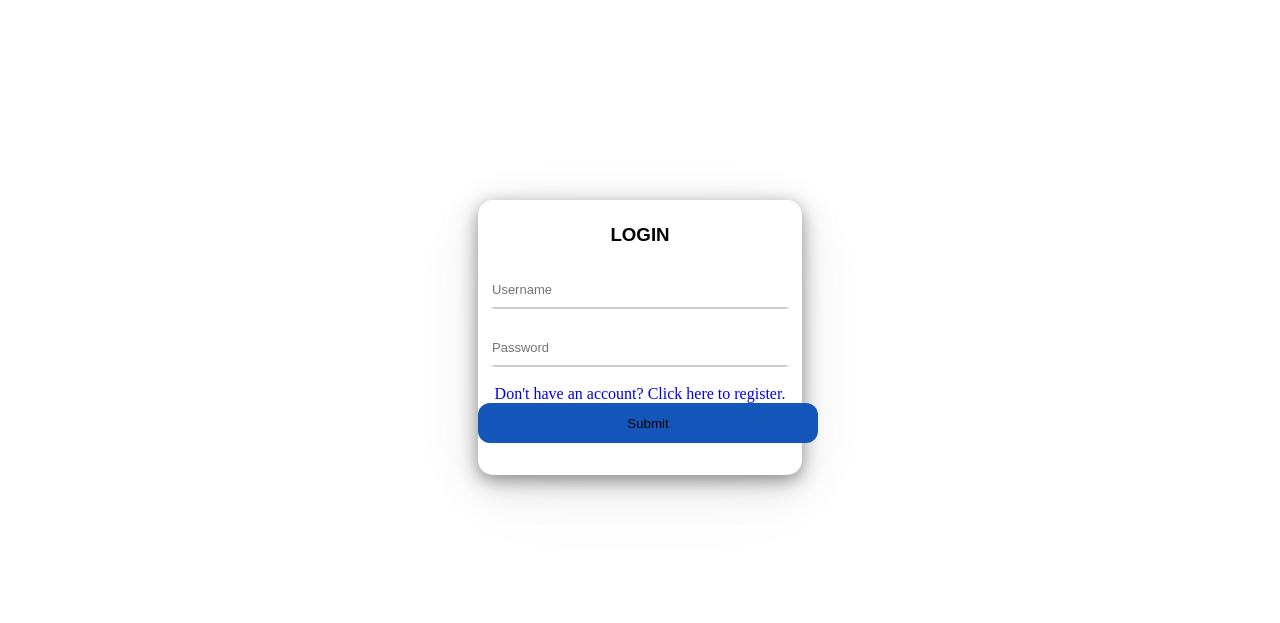
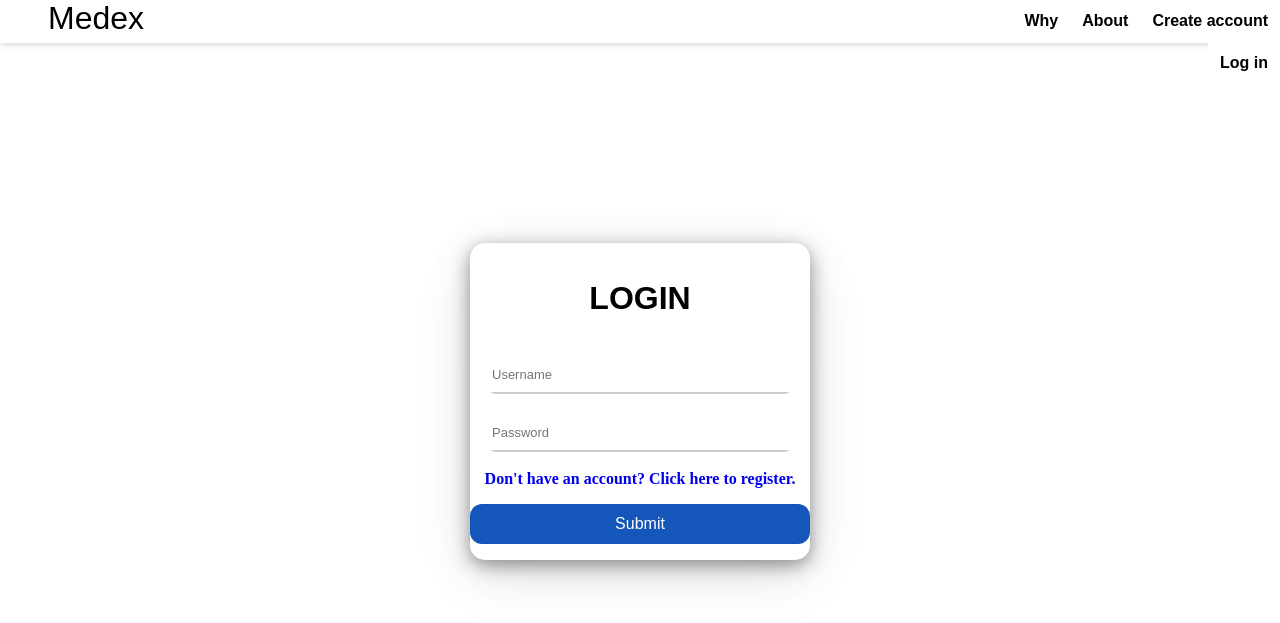
Before and after one commit to aditya303030/medex-web, a Django app: page /login/ in a window 1280 px wide. Shown: the top 623 px of the page. Run offline with Django 3.2, Linux system fonts and the light colour scheme.

Commit message:
added base.html and navbar to login page

```diff
--- a/home/static/home.css
+++ b/home/static/home.css
@@ -1,5 +1,5 @@
 body {
-    background-color:whitesmoke;
+    background-color:white;
     margin: 0;
 }
 
@@ -8,11 +8,15 @@ body {
     box-shadow: 0 4px 6px -1px rgba(0, 0, 0, 0.1),
     0 2px 4px -1px rgba(0, 0, 0, 0.06);
     margin-left: 0px;
+    height: 2.7rem;
 }
 
 .header div.nav-area div.main-head a {
     text-decoration: none;
     font-size: 2rem;
+    color: black;
+    font-family:  Noto Sans TC,sans-serif;
+    margin-left: 3rem;
 }
 
 .header div.nav-area {
@@ -26,7 +30,8 @@ body {
     padding-top: 0.75rem;
     padding-bottom: 0.75rem;
     float: right;
-
+    color: black;
+    font-family:  Noto Sans TC,sans-serif;
 }
 
 .header div.nav-area div.main-head {
@@ -121,3 +126,7 @@ body {
 .main-content div.container div.section.section-how {
     height: 24rem;
 }
+
+.form-container-login div.login-container {
+    width: 90rem;
+}
--- a/home/static/users.css
+++ b/home/static/users.css
@@ -13,28 +13,19 @@ body {
     margin:200px;
     margin-left: 470px;
     margin-right: 470px;
-    /* width: 300px; */
     height: 510px;
-    /* box-shadow:
-    0 1.6px 1.2px rgba(0, 0, 0, 0.008),
-    0 3.4px 2.7px rgba(0, 0, 0, 0.015),
-    0 5.8px 4.6px rgba(0, 0, 0, 0.022),
-    0 8.7px 6.9px rgba(0, 0, 0, 0.028),
-    0 12.5px 10px rgba(0, 0, 0, 0.034),
-    0 17.7px 14.2px rgba(0, 0, 0, 0.041),
-    0 25.1px 20.1px rgba(0, 0, 0, 0.05),
-    0 36.5px 29.2px rgba(0, 0, 0, 0.063),
-    0 56.3px 45px rgba(0, 0, 0, 0.086),
-    0 100px 80px rgba(0, 0, 0, 0.17); */
     box-shadow:
     0 5px 17.3px rgba(0, 0, 0, 0.39),
     0 10.4px 43.6px rgba(0, 0, 0, 0.135),
     0 18.9px 92.5px rgba(0, 0, 0, 0.036),
     0 33.4px 206.5px rgba(0, 0, 0, -0.021),
-    0 84px 500px rgba(0, 0, 0, -0.048)
-;
+    0 84px 500px rgba(0, 0, 0, -0.048);
+    border-radius: 15px;
+}
 
-    border-radius: 15px;
+.form-container-login div.main h3 {
+    font-family:  Noto Sans TC,sans-serif;
+    font-size: 2rem;
 }
 
 .form-container-login {
@@ -42,18 +33,6 @@ body {
     margin:200px;
     margin-left: 470px;
     margin-right: 470px;
-    height: 275px;
-    /* box-shadow:
-    0 1.6px 1.2px rgba(0, 0, 0, 0.008),
-    0 3.4px 2.7px rgba(0, 0, 0, 0.015),
-    0 5.8px 4.6px rgba(0, 0, 0, 0.022),
-    0 8.7px 6.9px rgba(0, 0, 0, 0.028),
-    0 12.5px 10px rgba(0, 0, 0, 0.034),
-    0 17.7px 14.2px rgba(0, 0, 0, 0.041),
-    0 25.1px 20.1px rgba(0, 0, 0, 0.05),
-    0 36.5px 29.2px rgba(0, 0, 0, 0.063),
-    0 56.3px 45px rgba(0, 0, 0, 0.086),
-    0 100px 80px rgba(0, 0, 0, 0.17); */
     box-shadow:
     0 5px 17.3px rgba(0, 0, 0, 0.39),
     0 10.4px 43.6px rgba(0, 0, 0, 0.135),
@@ -85,14 +64,18 @@ body {
 .input:focus::placeholder {
     color: transparent;
 }
+
 .button {
     width: 340px;
     height: 40px;
+    margin-bottom: 1rem;
+    margin-top: 1rem;
     border-radius: 12px;
     background-color: rgb(20, 86, 185);
     border: none;
-    transition: ease-out 0.3s;
-    font-family: Arial, sans-serif;
+    font-family: Noto Sans TC,sans-serif ;
+    color: white;
+    font-size: 1rem;
 }
 
 .button:focus {
--- /dev/null
+++ b/home/templates/base.html
@@ -0,0 +1,32 @@
+<!DOCTYPE html>
+<html>
+    <head>
+        <meta charset="UTF-8">
+        <meta name="description" content="Medex">
+        <link rel="stylesheet" href="../static/home.css">
+    </head>
+    <body>
+
+        <div class="header">
+            <div class="nav-area">
+              <div class="main-head">
+                <a href="/">Medex</a>
+              </div>
+              <div class="main-nav-link-bar">
+                <a class="link register-link" href="/register" align='center'><strong>Create account</a>
+                <a class="link about-link" href="/about">About</a>
+                <a class="link why-link" href="/why/">Why</a>
+                {% if request.user.is_authenticated%}
+                  Hello, {{user.first_name}}
+                  <a href="/logout" class="link logout-link">Logout</a>
+                {%else %}
+                <a class="link login-link" href="/login">Log in</a>
+                {%endif%}
+              </div>
+            </div>
+          </div>
+        {%block login-content%}
+        {%endblock%}
+
+    </body>
+</html>
--- a/home/templates/login.html
+++ b/home/templates/login.html
@@ -1,3 +1,6 @@
+<!DOCTYPE html>
+{% extends "base.html" %}
+{%block login-content%}
 <html>
     <head>
         <meta charset="UTF-8">
@@ -22,3 +25,4 @@
         </div>
     </body>
 </html>
+{%endblock%}
```
Also changed, not shown: home/templates/home.html (+6 -23 lines).
